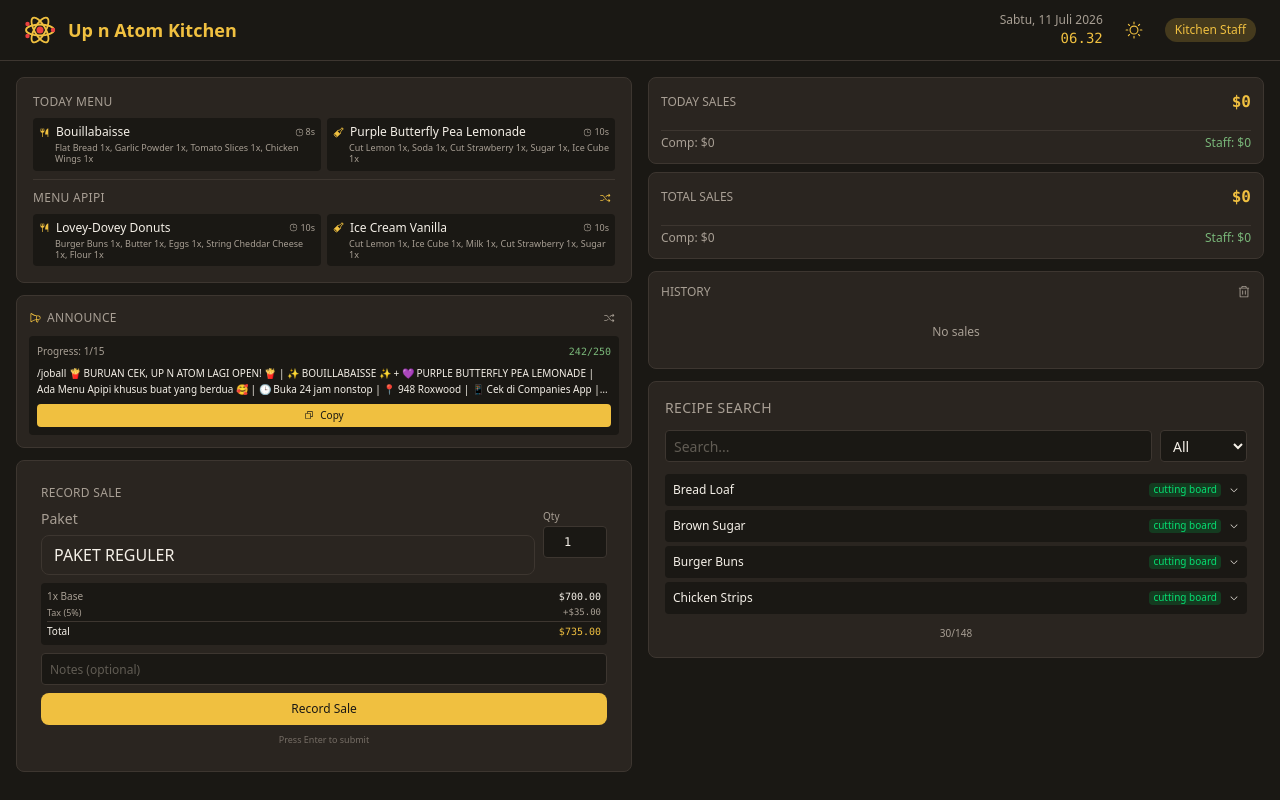
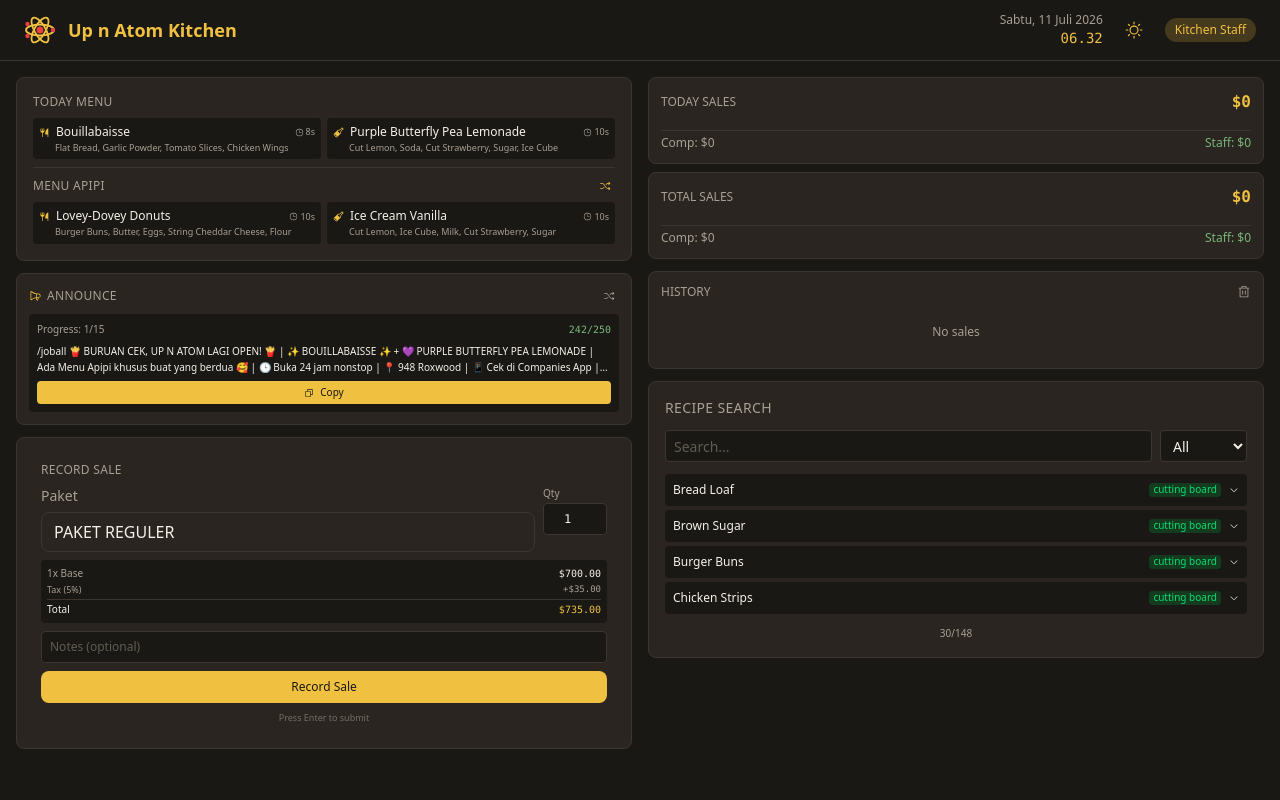
Before and after one commit to iru9o/UnA, a Next.js app: page / in a window 1280 px wide. Built offline with nearby package versions, Linux system fonts and the light colour scheme.

Commit message:
minor fixes

```diff
--- a/components/DailyMenu.tsx
+++ b/components/DailyMenu.tsx
@@ -40,7 +40,7 @@ function MenuCard({ icon, item, recipe }: { icon: React.ReactNode; item: string;
       {recipe?.ingredients && (
         <p className="text-[9px] text-text-secondary pl-4 leading-tight">
           {recipe.ingredients.map((ing, i) => (
-            <span key={i}>{ing.name} {ing.amount}x{ing.amount > 1 ? '' : ''}{i < recipe.ingredients!.length - 1 ? ', ' : ''}</span>
+            <span key={i}>{ing.name}{i < recipe.ingredients!.length - 1 ? ', ' : ''}</span>
           ))}
         </p>
       )}
```
